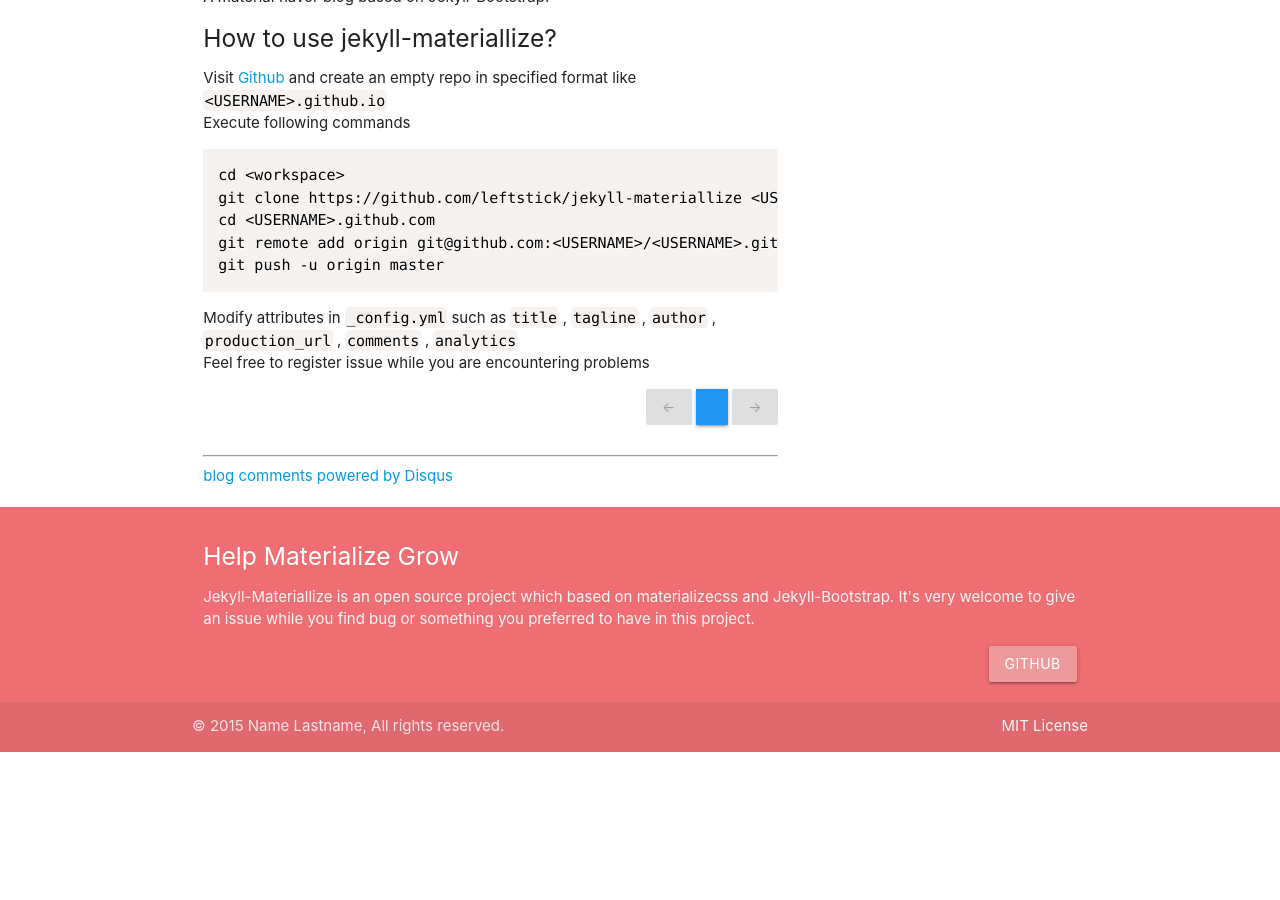
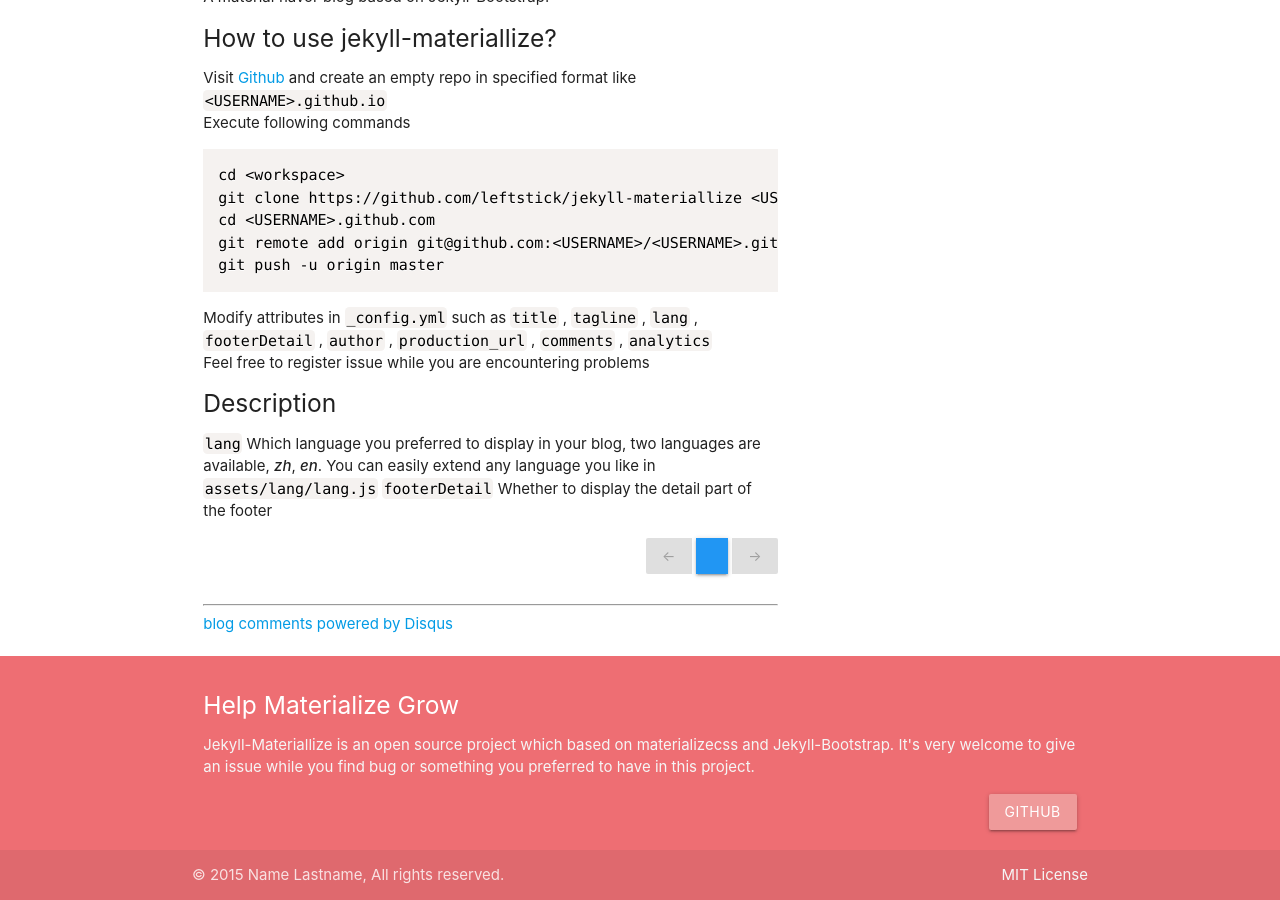
Before and after one commit to leftstick/jekyll-materiallize, a Jekyll site: the page built from _posts/2015-04-10-theme-introduction.md, in a window 1280 px wide and 900 px high, scrolled down 601 px. Built offline with Jekyll 4.4.1, drawn with Linux system fonts in a browser that asks for light colours; nearby versions of some CDN libraries; library files that are not in the unit come from our copies; comment, search, counter and statistics services are not loaded; before the commit the page ends 1353 px from its top, so only the background shows below that.

Commit message:
update introduction

````diff
--- a/_config.yml
+++ b/_config.yml
@@ -13,7 +13,7 @@ kramdown:
 #
 title : Jekyll Materiallize
 tagline: Site Tagline
-lang: zh
+lang: en
 footerDetail: true
 author :
   name : Name Lastname
--- a/_includes/themes/materiallize/default.html
+++ b/_includes/themes/materiallize/default.html
@@ -64,7 +64,7 @@
                   {% assign group = 'navigation' %}
                   {% include JB/navigation %}
               </ul>
-              <a href="#" data-activates="nav-mobile" class="button-collapse"><i class="mdi-navigation-menu"></i></a>
+              <a href="#" data-activates="nav-mobile" class="button-collapse right"><i class="mdi-navigation-menu"></i></a>
           </div>
       </nav>
 
--- a/_posts/2015-04-10-theme-introduction.md
+++ b/_posts/2015-04-10-theme-introduction.md
@@ -41,5 +41,10 @@ git remote add origin git@github.com:<USERNAME>/<USERNAME>.github.io.git
 git push -u origin master
 ```
 
-* Modify attributes in `_config.yml` such as `title` , `tagline` , `author` , `production_url` , `comments` , `analytics`
+* Modify attributes in `_config.yml` such as `title` , `tagline` , `lang` , `footerDetail` , `author` , `production_url` , `comments` , `analytics`
 * Feel free to register issue while you are encountering problems
+
+##### Description
+
+`lang` Which language you preferred to display in your blog, two languages are available, ___zh___, ___en___. You can easily extend any language you like in `assets/lang/lang.js`
+`footerDetail` Whether to display the detail part of the footer
````
